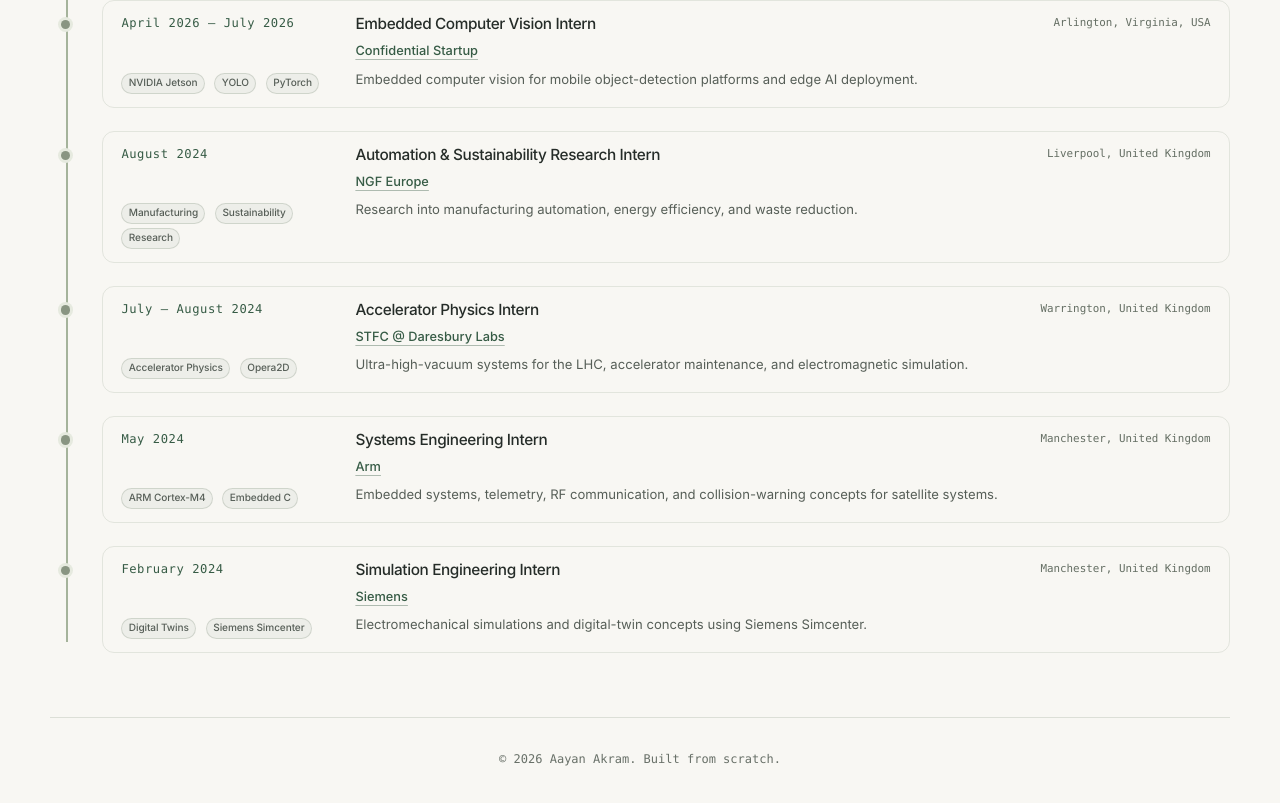
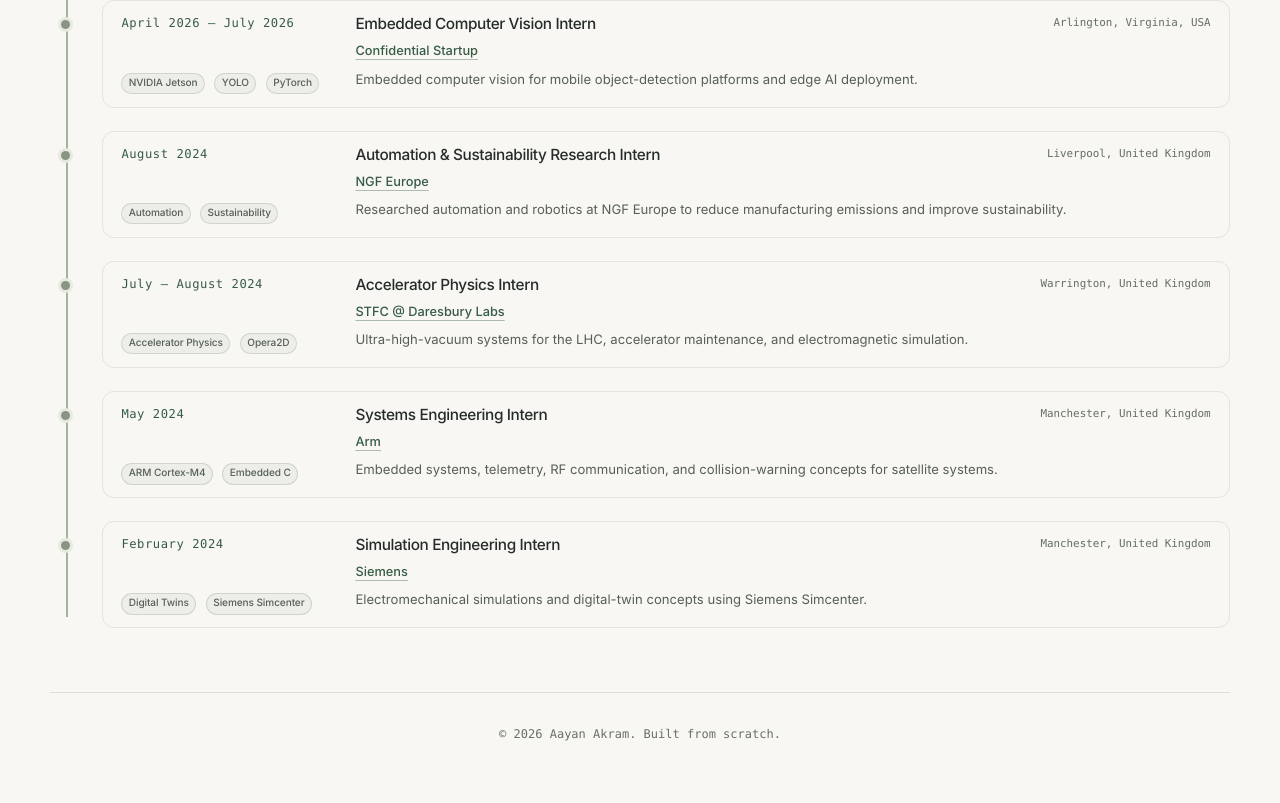
Before and after one commit to aayanakram/Portfolio-Webpage, a Next.js app: page / in a window 1280 px wide. Shown: the part 2820-3623 px from the top of the page. Built offline with nearby package versions, Linux system fonts and the light colour scheme.

Commit message:
update portfolio

```diff
--- a/data/experience.ts
+++ b/data/experience.ts
@@ -78,11 +78,10 @@
     "location": "Liverpool, United Kingdom",
     "compact": true,
     "tags": [
-      "Manufacturing",
-      "Sustainability",
-      "Research"
+      "Automation",
+      "Sustainability"
     ],
-    "description": "Research into manufacturing automation, energy efficiency, and waste reduction."
+    "description": "Researched automation and robotics at NGF Europe to reduce manufacturing emissions and improve sustainability."
   },
   {
     "role": "Accelerator Physics Intern",
```
